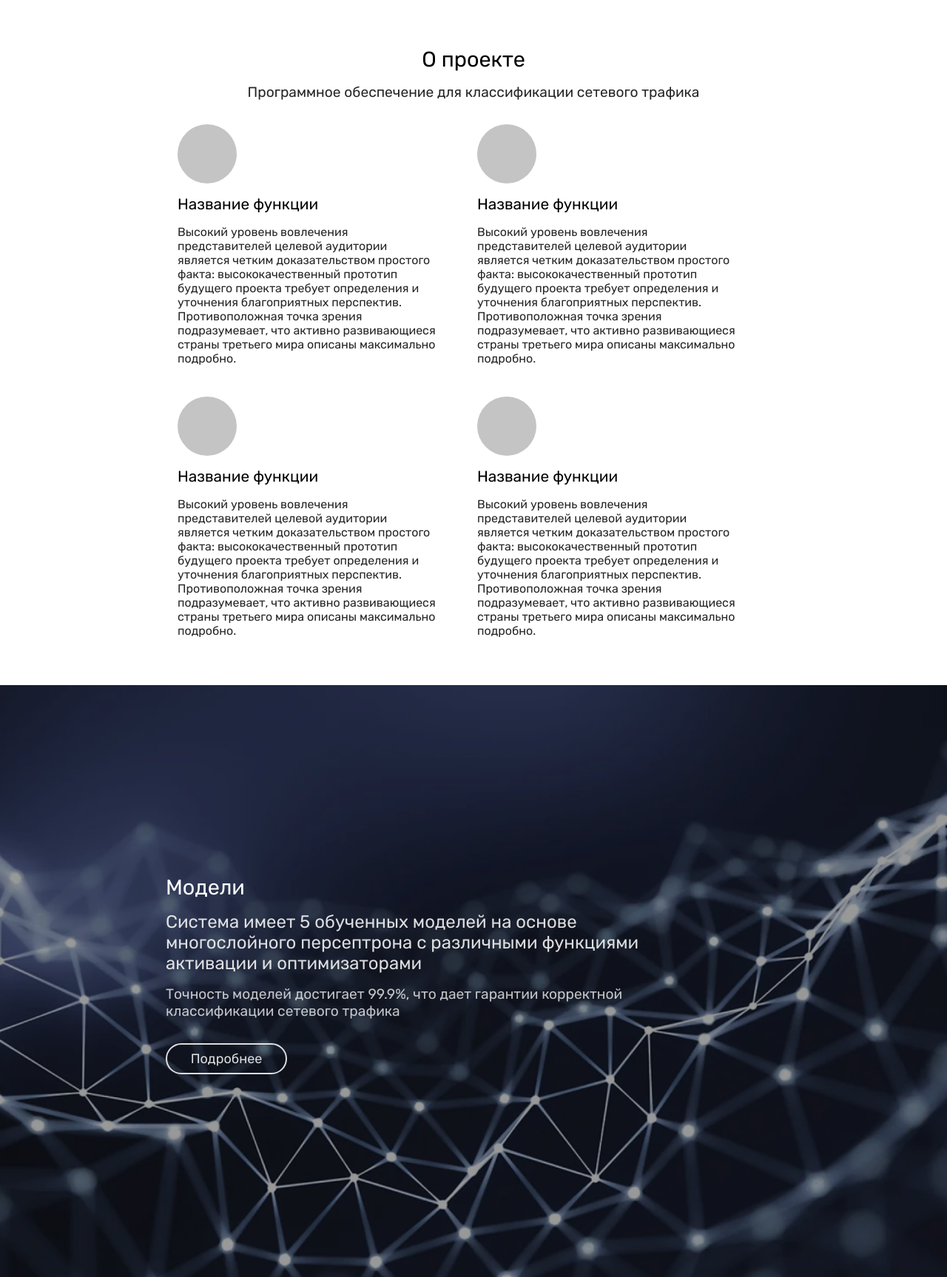
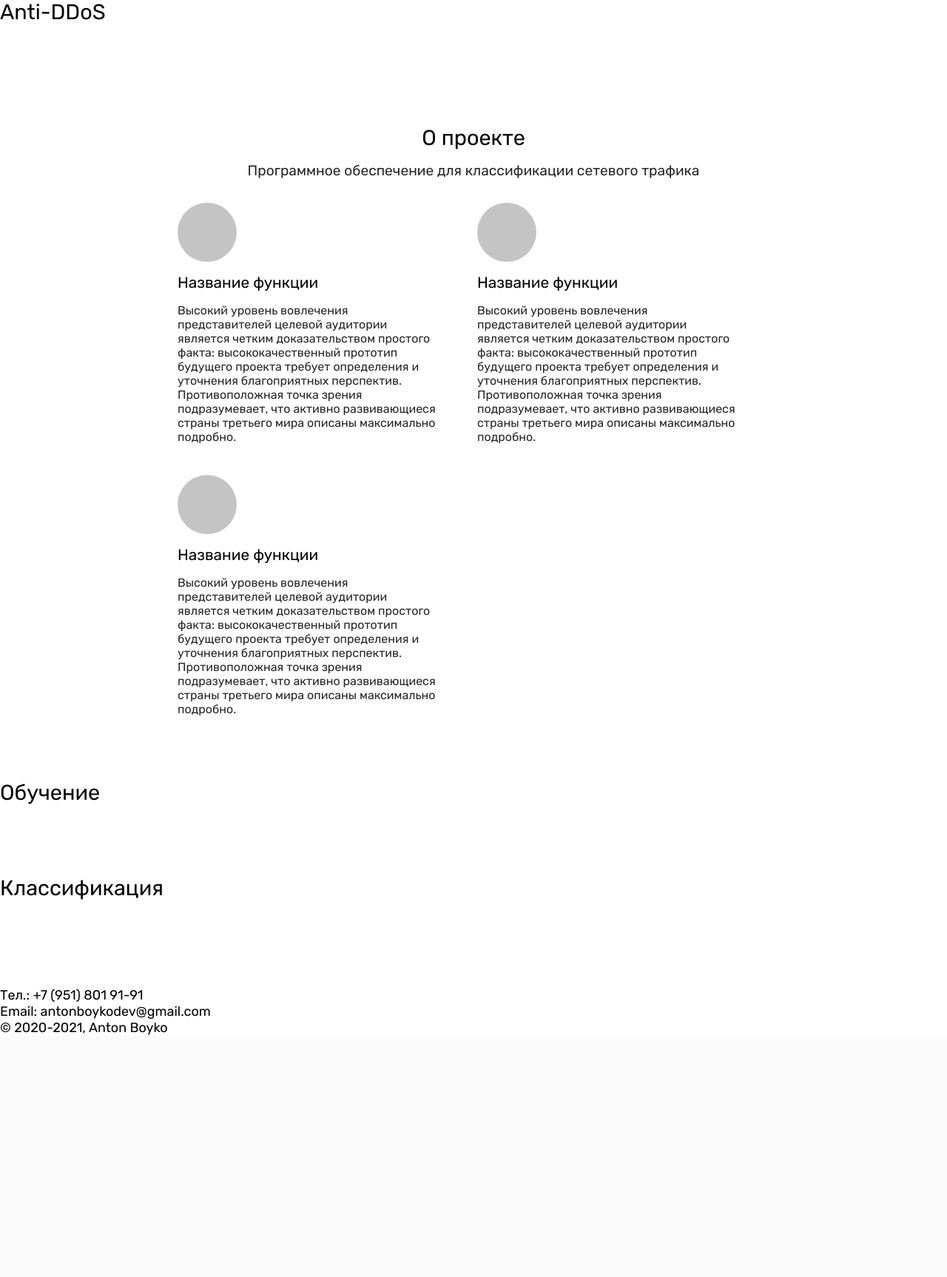
Before and after one commit to ezmade/DDoS-attack-detector, a Flask app: page / in a window 1280 px wide. Shown: the part 801-2527 px from the top of the page at 74% size. After the commit the page ends 2200 px from the top, so only its background shows below. Run offline with Flask 2, Linux system fonts and the light colour scheme; parts of the project's set-up code (start-up, migrations or seed data) failed here and were passed over.

Commit message:
Started creating a new design

```diff
--- a/app.py
+++ b/app.py
@@ -1,11 +1,9 @@
 import os
 from flask import Flask, render_template, request, redirect, url_for, jsonify
 from ddos_detector import predict_ddos_attack
-from model_fitting import  ACTIVATIONS, SOLVERS, label_encoding
+from model_fitting import  ACTIVATIONS, SOLVERS, MLP, label_encoding
 from app_components import get_files_from_root
 from pandas import read_csv
-from sklearn.neural_network import MLPClassifier
-from sklearn.model_selection import train_test_split
 from sklearn.metrics import classification_report, accuracy_score, f1_score, average_precision_score
 from forms import ClassificationForm, LearningForm
 
@@ -52,6 +50,8 @@ def learning():
             sizes = (10, 10)
         try:
             accuracy, precision, f1score = MLP(sizes, activation, solver, max_iter)
+            skplt.metrics.plot_roc(y_test, y_proba)
+            plt.savefig('static/img/roc.png', dpi=512)
             success = True
         except Exception as e:
             print(e)
@@ -91,42 +91,5 @@ def classification():
         length = length
         )
 
-
-def MLP(sizes, activation, solver, max_iter):
-    load_data = "NewComb2.csv"
-    from sklearn.neural_network import MLPClassifier
-    mlp = MLPClassifier(hidden_layer_sizes=sizes, activation=activation,
-                        solver=solver, max_iter=max_iter, verbose=True,
-                        early_stopping=False, shuffle=True)
-
-    data = read_csv(f'data/{load_data}', delimiter=',')
-    data = data.sample(frac=1).reset_index(drop=True)
-    encoded_data = label_encoding(data)
-
-    X = encoded_data[['Highest Layer', 'Transport Layer', 'Source IP', 'Dest IP', 'Source Port',
-                        'Dest Port', 'Packet Length', 'Packets/Time']]
-    y = encoded_data['target']
-
-    X_train, X_test, y_train, y_test = train_test_split(X, y)
-
-    mlp.fit(X_train, y_train)  # fit is used to actually train the model
-    predictions = mlp.predict(X_test)
-    print("Number of iterations: ", mlp.n_iter_, "\n")
-    hostile = 0
-    safe = 0
-    for check in predictions:
-        if check:
-            hostile += 1
-        else:
-            safe += 1
-    acc = accuracy_score(y_test, predictions)
-    prec = average_precision_score(y_test, predictions)
-    f1 = f1_score(y_test, predictions)
-    class_report = classification_report(y_test, predictions)
-    print("Safe Packets: ", safe)
-    print("Hostile Packets: ", hostile)
-    print("Classification Report: ", "\n",class_report, "\n")
-
-    return acc, prec, f1
 if __name__ == '__main__':
     app.run(debug=True)
--- a/templates/index.html
+++ b/templates/index.html
@@ -10,69 +10,106 @@
 </head>
 
 <body>
+    <section id="welcome" class="welcome-section">
+        <div class="container">
             <header>
-    <nav>
-      <div class="logo"></div>
-      <div class="nav_bar">
+                <div class="logo">
+                    <img src="" alt="" class="logo-img">
+                    <span>ShielDDoS</span>
+                </div>
+                <div class="nav-bar">
                     <a class="link" href="#about">О проекте</a>
                     <a class="link" href="learning">Обучение</a>
-        <a class="link" href="model">Модели</a>
                     <a class="link" href="classification">Классификация</a>
                 </div>
-    </nav>
-    <div class="welcome-description">
-      <div class="desc-text">
-        <p class="title">Классификация сетевого трафика</p>
+            </header>
+            <div class="content">
+                <div class="info">
+                    <p class="title">Anti-DDoS</p>
                     <p class="description">с использованием</p>
-        <p class="description">различных архитектур нейронной сети</p>
+                    <a class="rect-button" href="#about"><span>Подробнее</span></a>
                 </div>
-      <a class="round-button" href="#about">
-        <span>Подробнее</span>
-      </a>
+                <img src="" alt="" id="welcome-image" class=image>
             </div>
-  </header>
+        </div>
+    </section>
 
     <section id="about" class="about-section">
+        <div class="container">
             <p class="title">О проекте</p>
             <p class="description">Программное обеспечение для классификации сетевого трафика</p>
             <div class="features">
                 <div class="feature">
                     <div class="logo"></div>
                     <p class="title">Название функции</p>
-        <p class="description">Высокий уровень вовлечения представителей целевой аудитории является четким доказательством простого факта: высококачественный прототип будущего проекта требует определения и уточнения благоприятных перспектив. Противоположная точка зрения подразумевает, что активно развивающиеся страны третьего мира описаны максимально подробно.</p>
+                    <p class="description">Высокий уровень вовлечения представителей целевой аудитории является четким
+                        доказательством простого факта: высококачественный прототип будущего проекта требует определения и
+                        уточнения
+                        благоприятных перспектив. Противоположная точка зрения подразумевает, что активно развивающиеся
+                        страны
+                        третьего мира описаны максимально подробно.</p>
                 </div>
                 <div class="feature">
                     <div class="logo"></div>
                     <p class="title">Название функции</p>
-        <p class="description">Высокий уровень вовлечения представителей целевой аудитории является четким доказательством простого факта: высококачественный прототип будущего проекта требует определения и уточнения благоприятных перспектив. Противоположная точка зрения подразумевает, что активно развивающиеся страны третьего мира описаны максимально подробно.</p>
+                    <p class="description">Высокий уровень вовлечения представителей целевой аудитории является четким
+                        доказательством простого факта: высококачественный прототип будущего проекта требует определения и
+                        уточнения
+                        благоприятных перспектив. Противоположная точка зрения подразумевает, что активно развивающиеся
+                        страны
+                        третьего мира описаны максимально подробно.</p>
                 </div>
                 <div class="feature">
                     <div class="logo"></div>
                     <p class="title">Название функции</p>
-        <p class="description">Высокий уровень вовлечения представителей целевой аудитории является четким доказательством простого факта: высококачественный прототип будущего проекта требует определения и уточнения благоприятных перспектив. Противоположная точка зрения подразумевает, что активно развивающиеся страны третьего мира описаны максимально подробно.</p>
+                    <p class="description">Высокий уровень вовлечения представителей целевой аудитории является четким
+                        доказательством простого факта: высококачественный прототип будущего проекта требует определения и
+                        уточнения
+                        благоприятных перспектив. Противоположная точка зрения подразумевает, что активно развивающиеся
+                        страны
+                        третьего мира описаны максимально подробно.</p>
                 </div>
-      <div class="feature">
-        <div class="logo"></div>
-        <p class="title">Название функции</p>
-        <p class="description">Высокий уровень вовлечения представителей целевой аудитории является четким доказательством простого факта: высококачественный прототип будущего проекта требует определения и уточнения благоприятных перспектив. Противоположная точка зрения подразумевает, что активно развивающиеся страны третьего мира описаны максимально подробно.</p>
             </div>
+            <a class="learn-more" href="model.html">Как это работает?</a>
         </div>
     </section>
 
-  <section class="model-section">
-    <div class=model-description>
-      <div class="desc-text">
-        <p class="title">Модели</p>
-        <p class="description">Система имеет 5 обученных моделей на основе многослойного персептрона с различными функциями активации и оптимизаторами</p>
-        <p class="small-description">Точность моделей достигает 99.9%, что дает гарантии корректной классификации сетевого трафика</p>
+    <section id="learning" class="learning-section">
+        <div class="container">
+            <div class=info>
+                <p class="title">Обучение</p>
+                <p class="description">Вы можете почувствовать себя настоящим специалистом в области искусственного интеллекта</p>
+                <p class="small-description">Настройте параметры, выберите архитектуру и обучите уже на готовом наборе данных свою собственную нейронную сеть</p>
+                <a class="rect-button" href="model"><span>Попробовать</span></a>
             </div>
-      <a class="round-button" href="model">
-        <span>Подробнее</span>
-      </a>
+            <img src="" alt="" id="learning-image" class="image">
+        </div>
+    </section>
+
+    <section id="classification" class="classification-section">
+        <div class="container">
+            <div class=info>
+                <p class="title">Классификация</p>
+                <p class="description">Проверьте свой трафик на наличие DDoS атак. Система сообщит Вам, если найдет что-то подозрительное</p>
+                <p class="small-description">5 обученных моделей используются для классификации сетевого трафика с очень высокой точностью</p>
+                <a class="rect-button" href="model"><span>Попробовать</span></a>
+            </div>
+            <img src="" alt="" id="learning-image" class="image">
         </div>
     </section>
 
     <footer>
+        <div class="container">
+            <div class="social">
+                <img src="" alt="" id="github" class="social-media-icon">
+                <img src="" alt="" id="instagram" class="social-media-icon">
+                <img src="" alt="" id="vkontakte" class="social-media-icon">
+                <img src="" alt="" id="facebook" class="social-media-icon">
+            </div>
+            <p id="phone" class="footer-text">Тел.: +7 (951) 801 91-91</p>
+            <p id="email" class="footer-text">Email: antonboykodev@gmail.com</p>
+            <p id="copyright" class="footer-text">© 2020-2021, Anton Boyko</p>
+        </div>
     </footer>
 
 </body>
```
Also changed, not shown: model_fitting.py (+10 -30 lines), static/img/background_m.png (deleted), static/img/background_w.png (deleted), static/img/logo.png (deleted), 1 other file. Lines whose indentation alone changed are shown as unchanged.
